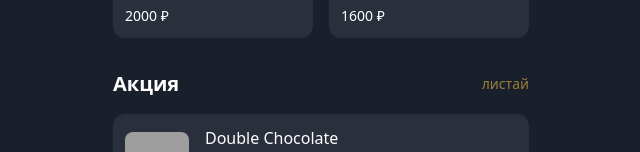
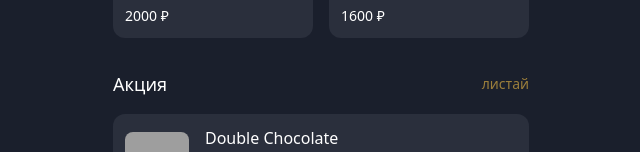
Before and after one commit to Enigma2888/cargo878, a React (Vite) app: page / in a window 1280 px wide. Shown: the part 370-522 px from the top of the page, without its empty margins (319-959 px from the left). Built offline with nearby package versions, Linux system fonts and the light colour scheme; grey boxes are pictures that could not be loaded.

Commit message:
Visual edit in Lovable
Edited UI in Lovable

```diff
--- a/src/pages/Index.tsx
+++ b/src/pages/Index.tsx
@@ -59,7 +59,7 @@ const Index = () => {
 
         <section>
           <div className="flex justify-between items-center mb-4">
-            <h2 className="text-xl font-semibold">Акция</h2>
+            <h2 className="text-lg font-light">Акция</h2>
             <button className="text-[#9B7E3B] text-sm">листай</button>
           </div>
           <div className="bg-[#2A2F3C] rounded-xl p-3">
```
